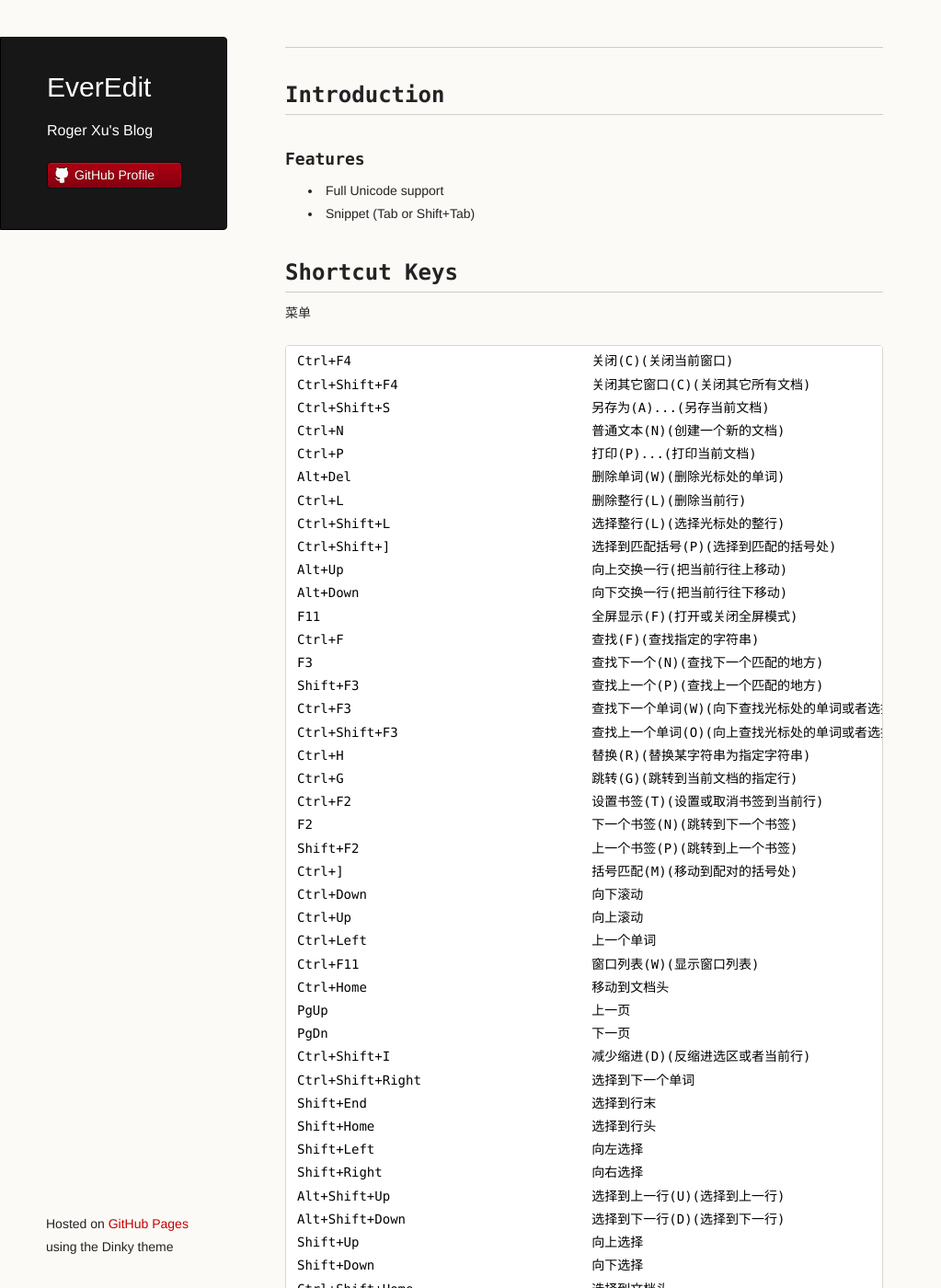
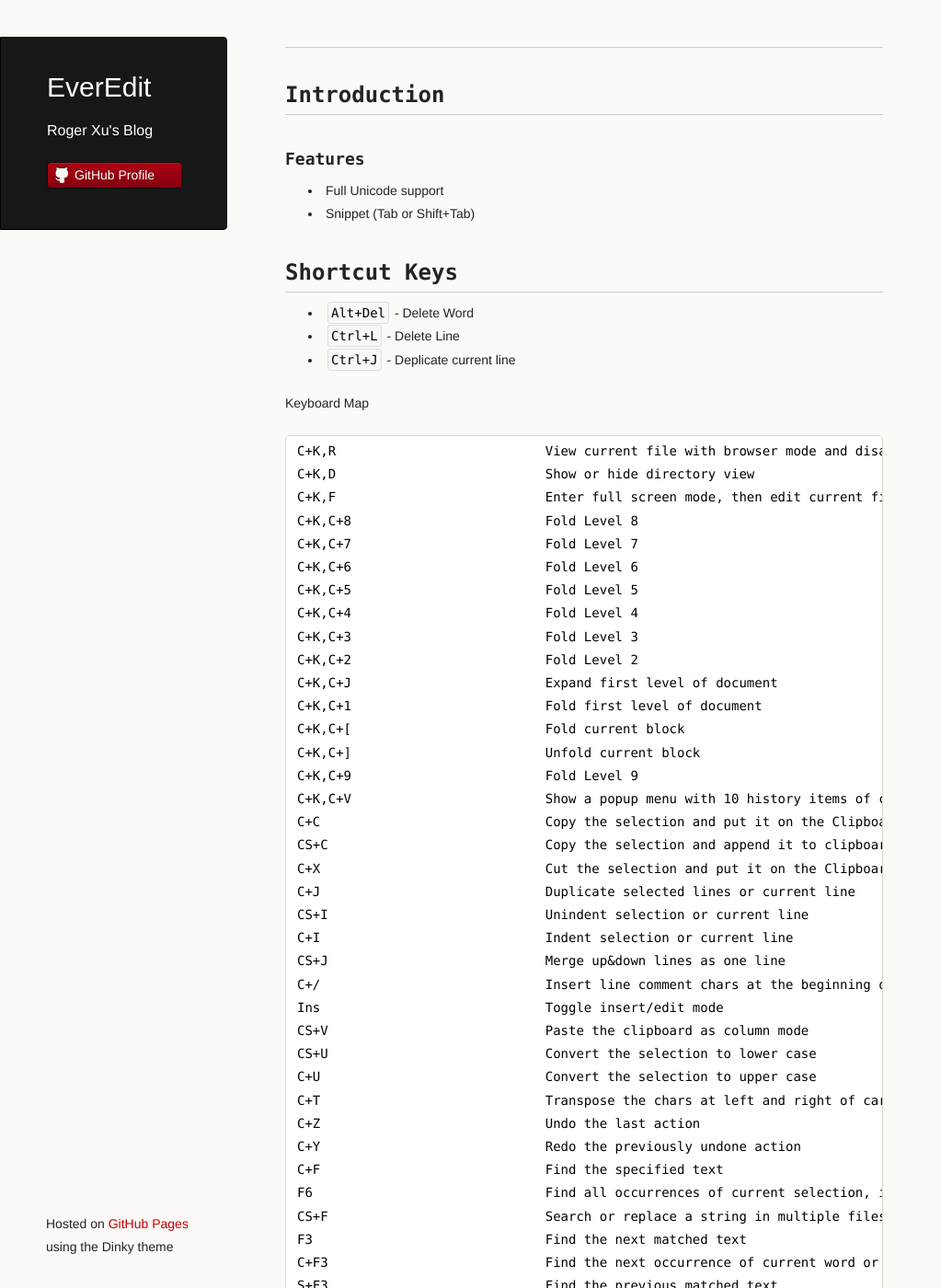
Before and after one commit to rogerxu/rogerxu.github.io, a Jekyll site: the page built from _posts/2013-05-10-everedit.md, in a window 1280 px wide and 1400 px high. Shown: the whole window at 92% size, without its empty margins (0-1023 px from the left). Built offline with Jekyll 4.4.1, drawn with Linux system fonts in a browser that asks for light colours; some of the changed text lies outside the part shown.

Commit message:
Update EverEdit shortcut list.

```diff
--- a/_posts/2013-05-10-everedit.md
+++ b/_posts/2013-05-10-everedit.md
@@ -12,110 +12,127 @@
 
 ## Shortcut Keys
 
-菜单
+* `Alt+Del` - Delete Word
+* `Ctrl+L` - Delete Line
+* `Ctrl+J` - Deplicate current line
 
-    Ctrl+F4                               关闭(C)(关闭当前窗口)
-    Ctrl+Shift+F4                         关闭其它窗口(C)(关闭其它所有文档)
-    Ctrl+Shift+S                          另存为(A)...(另存当前文档)
-    Ctrl+N                                普通文本(N)(创建一个新的文档)
-    Ctrl+P                                打印(P)...(打印当前文档)
-    Alt+Del                               删除单词(W)(删除光标处的单词)
-    Ctrl+L                                删除整行(L)(删除当前行)
-    Ctrl+Shift+L                          选择整行(L)(选择光标处的整行)
-    Ctrl+Shift+]                          选择到匹配括号(P)(选择到匹配的括号处)
-    Alt+Up                                向上交换一行(把当前行往上移动)
-    Alt+Down                              向下交换一行(把当前行往下移动)
-    F11                                   全屏显示(F)(打开或关闭全屏模式)
-    Ctrl+F                                查找(F)(查找指定的字符串)
-    F3                                    查找下一个(N)(查找下一个匹配的地方)
-    Shift+F3                              查找上一个(P)(查找上一个匹配的地方)
-    Ctrl+F3                               查找下一个单词(W)(向下查找光标处的单词或者选择的文本)
-    Ctrl+Shift+F3                         查找上一个单词(O)(向上查找光标处的单词或者选择的文本)
-    Ctrl+H                                替换(R)(替换某字符串为指定字符串)
-    Ctrl+G                                跳转(G)(跳转到当前文档的指定行)
-    Ctrl+F2                               设置书签(T)(设置或取消书签到当前行)
-    F2                                    下一个书签(N)(跳转到下一个书签)
-    Shift+F2                              上一个书签(P)(跳转到上一个书签)
-    Ctrl+]                                括号匹配(M)(移动到配对的括号处)
-    Ctrl+Down                             向下滚动
-    Ctrl+Up                               向上滚动
-    Ctrl+Left                             上一个单词
-    Ctrl+F11                              窗口列表(W)(显示窗口列表)
-    Ctrl+Home                             移动到文档头
-    PgUp                                  上一页
-    PgDn                                  下一页
-    Ctrl+Shift+I                          减少缩进(D)(反缩进选区或者当前行)
-    Ctrl+Shift+Right                      选择到下一个单词
-    Shift+End                             选择到行末
-    Shift+Home                            选择到行头
-    Shift+Left                            向左选择
-    Shift+Right                           向右选择
-    Alt+Shift+Up                          选择到上一行(U)(选择到上一行)
-    Alt+Shift+Down                        选择到下一行(D)(选择到下一行)
-    Shift+Up                              向上选择
-    Shift+Down                            向下选择
-    Ctrl+Shift+Home                       选择到文档头
-    Ctrl+Shift+End                        选择到文档尾
-    Ctrl+Shift+Left                       选择到上一个单词
-    Ctrl+U                                转为大写(U)(把选区内容转为大写)
-    Ctrl+Y                                重做(R)(重做上一次操作)
-    Ctrl+Shift+U                          转为小写(L)(把选区内容转为小写)
-    Up                                    向上
-    Ctrl+Right                            下一个单词
-    Down                                  向下
-    Browser Forward                       下一个窗口(N)(移动到下一个文档)
-    Browser Back                          上一个窗口(P)(移动到上一个文档)
-    Ctrl+/                                单行注释(C)(在当前行或者已选择的行中插入单行注释符)
-    Ctrl+S                                保存(S)(保存当前文档)
-    Ctrl+Shift+/                          多行注释(B)(在当前行或者已选择的行中插入多行注释符)
-    Ctrl+`                                最后编辑点(E)(移动光标到最后一次编辑的地方)
-    Ctrl+End                              移动到文档尾
-    Ctrl+T                                交换字符(T)(交换当前光标左右两侧的字符)
-    Left                                  向左
-    Shift+Enter                           当前行之前新建行(在当前行之前添加新的一行)
-    Backspace                             删除(D)(删除上一个字符或选区)
-    Ctrl+Shift+C                          拷贝并追加(C)(拷贝选区并把它追加到的剪贴板中)
-    Del                                   删除下一个字符(N)
-    Ctrl+Tab                              下一个窗口(焦点顺序)(N)(以焦点顺序移动下一个文档文档)
-    Ctrl+Shift+Tab                        上一个窗口(焦点顺序)(P)(以焦点顺序移动到上一个文档)
-    Ctrl+Shift+X                          剪切并追加(A)(剪切选区并把它追加到的剪贴板中)
-    Ctrl+W                                关闭(C)(关闭当前窗口)
-    Ctrl+Backspace                        向左删除单词(P)(向左删除到当前单词或者同一类型字符的左侧边界)
-    Ctrl+Del                              向右删除单词(N)(向右删除到当前单词或者同一类型字符的右侧边界)
-    Ctrl+Enter                            当前行之后新建行(在当前行之后添加新的一行)
-    Ctrl+J                                重复当前行(D)(重复一次当前行的内容)
-    Right                                 向右
-    Ctrl+X                                剪切(T)(剪切当前选区到剪贴板)
-    Shift+PgUp                            选择到上一页
-    Home                                  移动到行头
-    Shift+PgDn                            选择到下一页
-    End                                   移动到行末
-    Ctrl+B                                Web预览(以内置浏览器预览当前文档)
-    Ctrl+C                                复制(C)(拷贝当前选区到剪贴板)
-    Ctrl+Shift+V                          列模式粘贴(P)(以列模式把剪贴板的内容粘贴到当前文档)
-    Ctrl+Shift+J                          合并行(J)(把选区或者下一行和当前行合并为一行)
-    Ctrl+V                                粘贴(P)(粘贴剪贴板的文字到当前文档)
-    Ctrl+,                                命令窗口(C)(显示或者隐藏命令窗口(当命令窗口无焦点时则设置焦点到命令窗口))
-    Ctrl+O                                打开(O)...(打开已存在的文档)
-    Ctrl+I                                增加缩进(I)(缩进选区或者当前行)
-    Ctrl+A                                全选(A)(选择全部文件)
-    Ins                                   切换覆写模式
-    Ctrl+Z                                撤消(U)(撤销上一次操作)
-    Shift+Ins                             粘贴(P)(粘贴剪贴板的文字到当前文档)
-    F12                                   最近的窗口(L)(激活最近一次访问的窗口)
-    Ctrl+Shift+F                          在文件中查找(I)...(在多个文件中查找指定的字符串)
-    F7                                    显示或隐藏面板(H)(显示或隐藏当前面板)
-    F6                                    查找全部(A)(列出该单词在文章中出现的所有地方,如果不存在选区则列出光标下方词汇)
-    Ctrl+K,D                              快捷目录(D)(显示或隐藏快捷目录窗口)
-    Ctrl+K,Ctrl+P                         重复播放(R)(重复当前的脚本)
-    Ctrl+K,P                              回放(P)(执行缓存中的宏1次)
-    Ctrl+K,R                              录制(R)(开始或停止录制宏)
-    Ctrl+K,H                              HEX模式(M)(以HEX模式显示并编辑当前文档)
 
-脚本
+Keyboard Map
 
-    F9                                    Utility\Run Line.mac
-
-插件
-
-工具
+    C+K,R                           View current file with browser mode and disable edit functions
+    C+K,D                           Show or hide directory view
+    C+K,F                           Enter full screen mode, then edit current file with focus mode
+    C+K,C+8                         Fold Level 8
+    C+K,C+7                         Fold Level 7
+    C+K,C+6                         Fold Level 6
+    C+K,C+5                         Fold Level 5
+    C+K,C+4                         Fold Level 4
+    C+K,C+3                         Fold Level 3
+    C+K,C+2                         Fold Level 2
+    C+K,C+J                         Expand first level of document
+    C+K,C+1                         Fold first level of document
+    C+K,C+[                         Fold current block
+    C+K,C+]                         Unfold current block
+    C+K,C+9                         Fold Level 9
+    C+K,C+V                         Show a popup menu with 10 history items of clipboard
+    C+C                             Copy the selection and put it on the Clipboard
+    CS+C                            Copy the selection and append it to clipboard
+    C+X                             Cut the selection and put it on the Clipboard
+    C+J                             Duplicate selected lines or current line
+    CS+I                            Unindent selection or current line
+    C+I                             Indent selection or current line
+    CS+J                            Merge up&down lines as one line
+    C+/                             Insert line comment chars at the beginning of current or select
+    Ins                             Toggle insert/edit mode
+    CS+V                            Paste the clipboard as column mode
+    CS+U                            Convert the selection to lower case
+    C+U                             Convert the selection to upper case
+    C+T                             Transpose the chars at left and right of caret
+    C+Z                             Undo the last action
+    C+Y                             Redo the previously undone action
+    C+F                             Find the specified text
+    F6                              Find all occurrences of current selection, if selection doesn't
+    CS+F                            Search or replace a string in multiple files
+    F3                              Find the next matched text
+    C+F3                            Find the next occurrence of current word or selected text
+    S+F3                            Find the previous matched text
+    CS+F3                           Find the prev occurrence of current word or selected text
+    C+Enter                         Insert a new line after the current
+    S+Enter                         Insert a new line before the current
+    C+F2                            Set or clear the bookmark at current line
+    F2                              Go to next bookmark
+    S+F2                            Go to previous bookmark
+    C+]                             Move to the matching brace
+    Down                            Move caret to next line
+    CS+F4                           Close all other documents
+    Left                            Move caret to left
+    C+S                             Save the active document
+    A+Up                            Move current line to up
+    PageDown                        Move caret to next page
+    C+Right                         Move caret to next word
+    PageUp                          Move caret to previous page
+    C+Left                          Move caret to previous word
+    C+Backspace                     Delete to the left edge of current word
+    C+Down                          Scroll down the edit area and don't move caret
+    C+Up                            Scroll up the edit area and don't move caret
+    C+End                           Move to end of file
+    C+Home                          Move to head of file
+    Up                              Move caret to up line
+    CS+/                            Insert block comment chars on selection
+    C+H                             Replace specific text with different text
+    C+D                             Select the same word downward and enter multiple point edit mod
+    S+Down                          Select to next line
+    CS+End                          Select to end of file
+    CS+Home                         Select to head of file
+    S+Left                          Select to previous char
+    SA+Down                         Select to next line
+    CS+Right                        Select to next word
+    CS+]                            Select to the matched pair
+    SA+Up                           Select to previous line
+    S+PageUp                        Select to previous page
+    CS+Left                         Select to previous word
+    S+Right                         Select to next char
+    S+Up                            Select to previous line
+    A+W                             Select current word
+    C+F11                           Fold Level 9
+    F12                             Activate the latest visited window
+    F7                              Show or hide valid panels
+    C+W                             Close the active document
+    C+B                             View current document with built-in browser
+    C+G                             Go to specified line in the active document
+    C+'                             Insert current date
+    CS+S                            Save the active document with a new name
+    A+Down                          Move current line to down
+    F11                             Toggle full screen mode on and off
+    A+]                             Make none-selection area inaccessible
+    A+F3                            Select all occurrences with current selection or word
+    Backspace                       Delete previous char or selection
+    C+Del                           Delete to the right edge of current word
+    Del                             Delete next char or selection
+    C+L                             Delete the current line
+    C+F4                            Close the active document
+    S+Ins                           Insert Clipboard contents
+    C+V                             Insert Clipboard contents
+    C+O                             Open an existing document
+    A+F4                            Quit the application; prompts to save documents
+    C+N                             Create a new document
+    Right                           Move caret to right
+    C+A                             Select the entire document
+    CS+[                            Select to the matched pair(include pairs)
+    C+`                             The caret will move to next pair
+    End                             Move to end of sub line
+    Home                            Move to head of sub line
+    S+End                           Select to end of line
+    S+Home                          Select to head of line
+    C+\                             Move caret to previous history edit position
+    CS+\                            Move caret to next history edit position
+    S+PageDown                      Select to next page
+    CS+L                            Select the current selection for each line
+    CS+B                            View current document with external browser
+    C+P                             Find opened files, project files, tags or execute some commands
+    C+0                             Apply this font for current edit
+    A+\                             Switch focus between split windows
+    F1                              Show help file of EverEdit
+    C+R                             Replace specific text with different text
+    C+Tab                           Go to next document
+    CS+Tab                          Go to previous document
```
